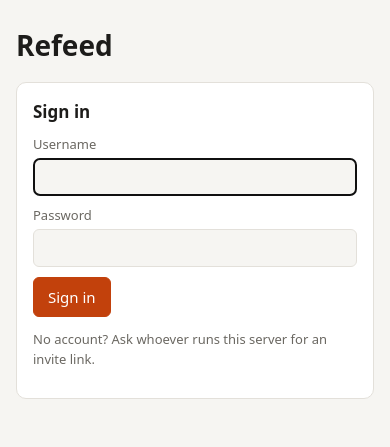
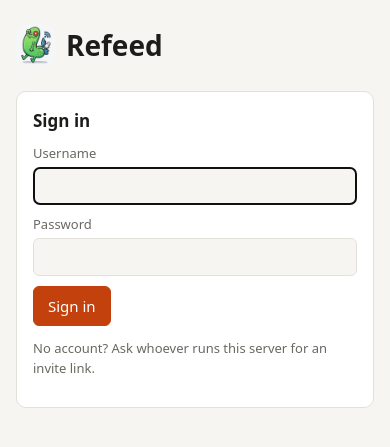
Before and after one commit to dustinreeves/podcast-rss-refeed, a FastAPI app: page /login in a window 390 px wide. Shown: the top 447 px of the page. Run offline with FastAPI, Linux system fonts and the light colour scheme; some libraries are stand-ins or nearby versions.

Commit message:
Add the mascot as the site icon, home-screen icon and header logo
Icons are generated from the mascot artwork with its pale card made
transparent and the character cropped tight, so it still reads at
16-32px: favicon.ico (16/32/48), a 192/512 PNG pair, an opaque
apple-touch-icon and a maskable icon with an 80% safe zone.

/favicon.ico, /apple-touch-icon.png and /manifest.webmanifest are served
at the root, where browsers and phones look. The manifest makes "Add to
Home Screen" open full screen straight into the player.

Co-Authored-By: Claude Opus 5.5 <noreply@anthropic.com>

```diff
--- a/app/main.py
+++ b/app/main.py
@@ -178,6 +178,45 @@ def cover_image(token: str):
         media_type="image/jpeg",
         headers={"Cache-Control": "public, max-age=86400", "X-Robots-Tag": "noindex"},
     )
+
+
+ICONS = HERE / "static" / "icons"
+
+
+# Browsers and phones ask for these at the site root.
+@app.get("/favicon.ico", include_in_schema=False)
+def favicon():
+    return FileResponse(ICONS / "favicon.ico", media_type="image/x-icon",
+                        headers={"Cache-Control": "public, max-age=604800"})
+
+
+@app.get("/apple-touch-icon.png", include_in_schema=False)
+@app.get("/apple-touch-icon-precomposed.png", include_in_schema=False)
+def apple_touch_icon():
+    return FileResponse(ICONS / "apple-touch-icon.png", media_type="image/png",
+                        headers={"Cache-Control": "public, max-age=604800"})
+
+
+@app.get("/manifest.webmanifest", include_in_schema=False)
+def manifest():
+    """Lets phones add Refeed to the home screen, opening straight into the player."""
+    body = {
+        "name": "Refeed",
+        "short_name": "Refeed",
+        "description": "Your podcasts, merged into feeds, with a player.",
+        "start_url": "/listen",
+        "scope": "/",
+        "display": "standalone",
+        "background_color": "#161514",
+        "theme_color": "#161514",
+        "icons": [
+            {"src": "/static/icons/icon-192.png", "sizes": "192x192", "type": "image/png"},
+            {"src": "/static/icons/icon-512.png", "sizes": "512x512", "type": "image/png"},
+            {"src": "/static/icons/icon-maskable-512.png", "sizes": "512x512", "type": "image/png",
+             "purpose": "maskable"},
+        ],
+    }
+    return Response(json.dumps(body), media_type="application/manifest+json")
 
 
 @app.get("/healthz")
--- a/app/static/style.css
+++ b/app/static/style.css
@@ -195,3 +195,7 @@ h3 { margin: 16px 0 0; }
 .ep.played .ep-status { color: var(--muted); }
 .ep-notes p { margin: 6px 0 0; color: var(--muted); white-space: pre-line; }
 .ep-toggle { flex: none; }
+
+/* mascot */
+.top .home { display: inline-flex; align-items: center; gap: 10px; }
+.logo { width: 40px; height: 40px; border-radius: 10px; flex: none; }
--- a/app/templates/base.html
+++ b/app/templates/base.html
@@ -6,12 +6,17 @@
   <meta name="robots" content="noindex">
   <title>{% block title %}Refeed{% endblock %}</title>
   <link rel="stylesheet" href="/static/style.css?v={{ css_version }}">
+  <link rel="icon" href="/favicon.ico" sizes="48x48">
+  <link rel="icon" href="/static/icons/icon-192.png" type="image/png" sizes="192x192">
+  <link rel="apple-touch-icon" href="/apple-touch-icon.png">
+  <link rel="manifest" href="/manifest.webmanifest">
+  <meta name="theme-color" content="#161514">
 </head>
 <body>
 <main class="{% block main_class %}{% endblock %}">
   <header class="top">
     <div>
-      <h1><a href="/" class="home">Refeed</a></h1>
+      <h1><a href="/" class="home"><img src="/static/icons/icon-192.png" alt="" class="logo" width="40" height="40">Refeed</a></h1>
       {% block subtitle %}{% endblock %}
     </div>
     {% if user %}
```
Also changed, not shown: tests/test_refeed.py (+16 -0 lines), README.md, app/static/icons/apple-touch-icon.png (added), app/static/icons/favicon-32.png (added), app/static/icons/favicon.ico (added), app/static/icons/icon-192.png (added), app/static/icons/icon-512.png (added), app/static/icons/icon-maskable-512.png (added).
